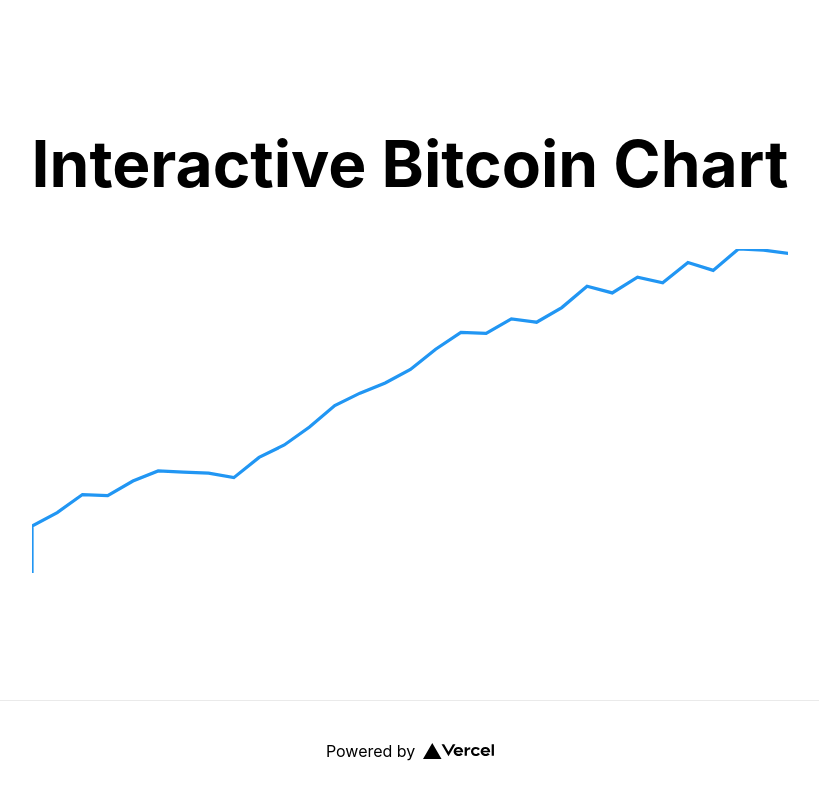
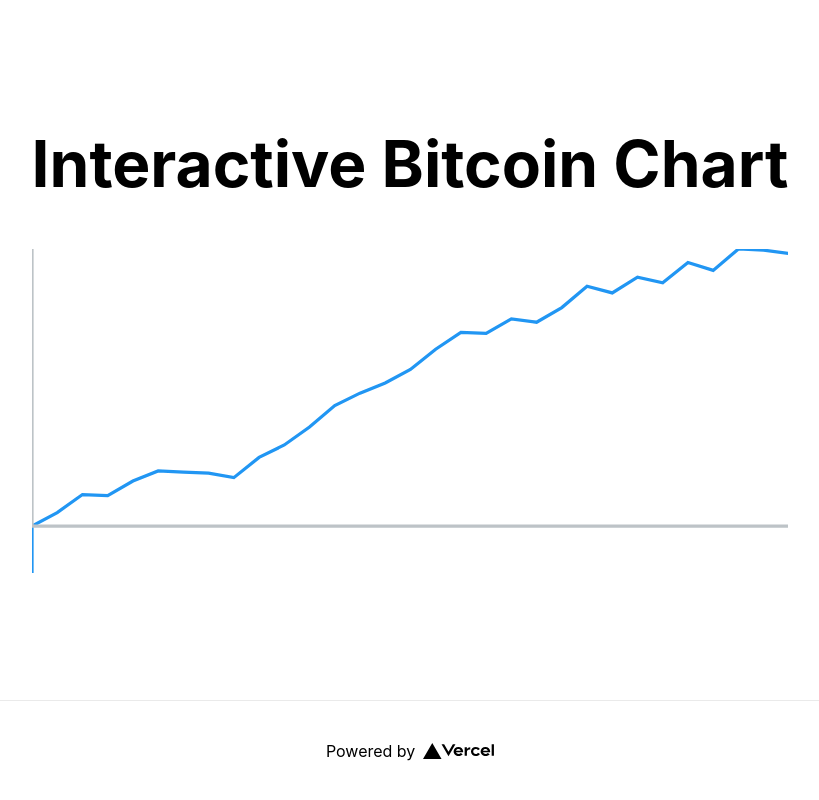
Before and after one commit to elphastori/bitcoin-chart-webapp, a Next.js app: page / in a window 1280 px wide. Shown: the whole page, without its empty margins (230-1049 px from the left). Built offline with nearby package versions, Linux system fonts and the light colour scheme.

Commit message:
Added axis to line chart

```diff
--- a/components/LineChart.js
+++ b/components/LineChart.js
@@ -18,7 +18,7 @@ const LineChart = (props) => {
     }
 
     const getMinY = () => {
-        return data.reduce((min, p) => p.y < min ? p.y : min.data[0].y);
+        return data.reduce((min, p) => p.y < min ? p.y : min, data[0].y);
     }
 
     const getMaxY = () => {
@@ -38,7 +38,27 @@ const LineChart = (props) => {
         pathD += data.map((point, i) => {
             return "L " + getSvgX(point.x) + " " + getSvgY(point.y) + " ";
         });
-        return (<path className="linechart_path" d={pathD} style={{ stroke: color }} />);
+        return (<path className={styles.linechart_path} d={pathD} style={{ stroke: color }} />);
+    }
+
+    const makeAxis = () => {
+        const minX = getMinX();
+        const maxX = getMaxX();
+        const minY = getMinY();
+        const maxY = getMaxY();
+
+        return (
+            <g className={styles.linechart_axis}>
+                <line
+                    x1={getSvgX(minX)} y1={getSvgY(minY)}
+                    x2={getSvgX(maxX)} y2={getSvgY(minY)}
+                />
+                <line
+                    x1={getSvgX(minX)} y1={getSvgY(minY)}
+                    x2={getSvgX(minX)} y2={getSvgY(maxY)}
+                />
+            </g>
+        );
     }
 
     return (
@@ -47,6 +67,7 @@ const LineChart = (props) => {
             className={styles.linechart_path}
         >
             {makePath()}
+            {makeAxis()}
         </svg>
     );
 }
--- a/styles/LineChart.module.css
+++ b/styles/LineChart.module.css
@@ -2,3 +2,7 @@
     stroke-width: 3;
     fill: none;
 }
+
+.linechart_axis {
+    stroke: #bdc3c7;
+}
```
